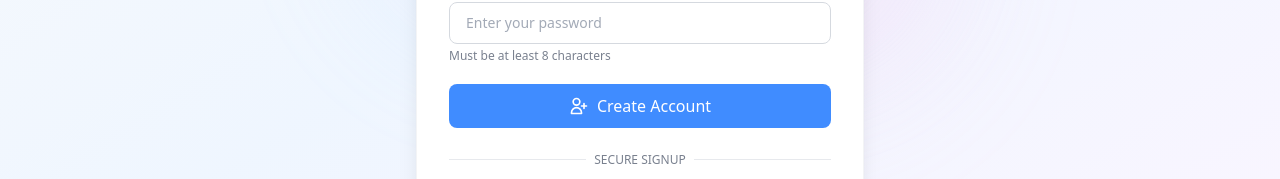
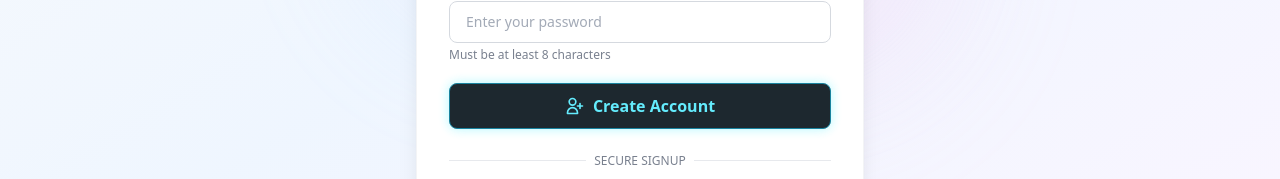
Before and after one commit to saksham1782006/blogapps, a React (Vite) app: page /signup in a window 1280 px wide. Shown: the part 583-762 px from the top of the page. Built offline with nearby package versions, Linux system fonts and the light colour scheme; no server answers.

Commit message:
Refactor Button component with new styles and props

```diff
--- a/src/components/Button.jsx
+++ b/src/components/Button.jsx
@@ -1,24 +1,57 @@
-import React from 'react'
-
+import React from "react";
 
 function Button({
   children,
-    type = 'button',
-    bgColor = 'bg-blue-500',
-    textColor = 'text-white',
-    className = '',
+  type = "button",
+  className = "",
+  disabled = false,
   ...props
 }) {
   return (
     <button
       type={type}
-            className={`px-6 py-2.5 rounded-lg font-medium transition-all duration-200 ease-in-out hover:shadow-md active:scale-95 disabled:opacity-50 disabled:cursor-not-allowed ${bgColor} ${textColor} ${className}`}
+      disabled={disabled}
+      className={`
+        relative px-6 py-2.5 rounded-lg font-semibold
+        transition-all duration-300 ease-out
+
+        /* Gamer Mode Base */
+        bg-[#041018] text-cyan-300
+        border border-cyan-700
+        shadow-[0_0_12px_#00eaff55]
+
+        /* Hover Effects */
+        hover:bg-[#07202d]
+        hover:text-cyan-200
+        hover:border-cyan-400
+        hover:shadow-[0_0_20px_#00eaffaa]
+        hover:-translate-y-0.5
+
+        /* Press Effect */
+        active:scale-95
+
+        /* Disabled */
+        disabled:opacity-50 disabled:cursor-not-allowed
+
+        /* Custom classes */
+        ${className}
+      `}
       {...props}
     >
-            {children}
+      {/* Neon Shine Overlay */}
+      <span
+        className="
+          pointer-events-none absolute inset-0 opacity-0
+          bg-gradient-to-r from-transparent via-cyan-300/10 to-transparent
+          blur-xl transition-opacity duration-500
+          hover:opacity-100
+        "
+      ></span>
+
+      {/* Button Text */}
+      <span className="relative z-10">{children}</span>
     </button>
-    )
+  );
 }
 
-
-export default Button
+export default Button;
```
Lines whose indentation alone changed are shown as unchanged.
